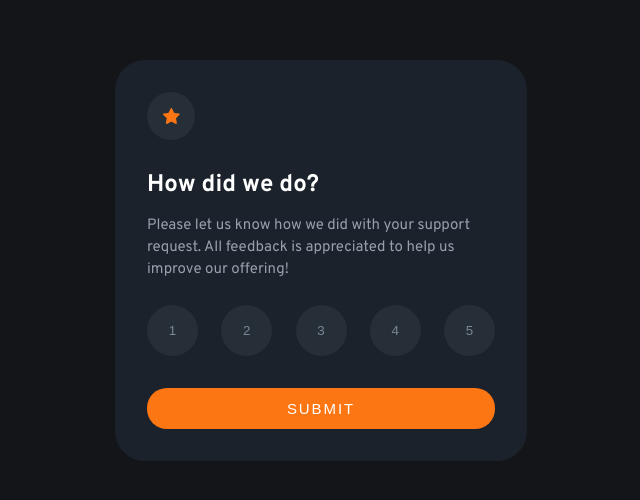
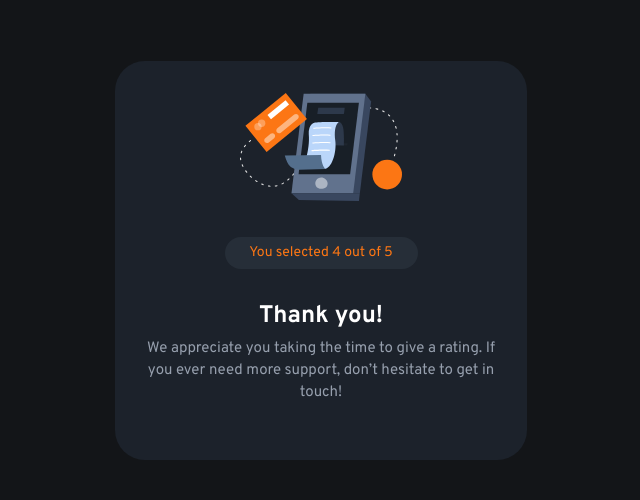
Before and after one commit to YashinN/FM-interactive-rating-component-submission, a React (Create React App) app: page / in a window 1280 px wide. Shown: the part 140-640 px from the top of the page, without its empty margins (319-959 px from the left). Built offline with nearby package versions, Linux system fonts and the light colour scheme.

Commit message:
Message screen ui complete for desktop

```diff
--- a/src/App.js
+++ b/src/App.js
@@ -1,12 +1,14 @@
 import LayoutMain from "./components/LayoutMain";
 import CardLayout from "./components/CardLayout";
 import RatingScreen from "./components/RatingScreen";
+import MessageScreen from "./components/MessageScreen";
 
 function App() {
   return (
     <LayoutMain>
       <CardLayout>
-        <RatingScreen />
+        {/* <RatingScreen /> */}
+        <MessageScreen />
       </CardLayout>
     </LayoutMain>
   );
--- a/src/components/CardLayout.module.css
+++ b/src/components/CardLayout.module.css
@@ -4,4 +4,5 @@
   min-width: 32.7rem;
   border-radius: 3rem;
   padding: 3.2rem;
+  text-align: center;
 }
--- /dev/null
+++ b/src/components/MessageScreen.js
@@ -0,0 +1,25 @@
+import styles from "./MessageScreen.module.css";
+import PaymentSvg from "./svg/Online payment_Two Color.svg";
+
+const MessageScreen = () => {
+  return (
+    <>
+      <img
+        className={styles.paymentImg}
+        src={PaymentSvg}
+        alt="mobile phone showing paymnet process"
+      />
+      <div className={styles.feedbackWrapper}>
+        <p className={styles.feedbackText}>You selected 4 out of 5</p>
+      </div>
+      <h1 className={styles.title}>Thank you!</h1>
+
+      <p className={styles.paragraph}>
+        We appreciate you taking the time to give a rating. If you ever need
+        more support, don’t hesitate to get in touch!
+      </p>
+    </>
+  );
+};
+
+export default MessageScreen;
--- /dev/null
+++ b/src/components/MessageScreen.module.css
@@ -0,0 +1,36 @@
+.title {
+  font-size: 2.4rem;
+  color: var(--text-white);
+  margin-bottom: 0.7rem;
+}
+
+.paragraph {
+  margin-bottom: 2.4rem;
+  font-size: var(--text);
+  font-size: 1.5rem;
+  color: var(--text-light-grey);
+  line-height: 2.2rem;
+}
+
+.feedbackWrapper {
+  margin: 0 auto;
+  margin-bottom: 3.2rem;
+  height: 3.2rem;
+  background-color: var(--bg-dark-blue);
+  display: flex;
+  justify-content: center;
+  align-items: center;
+  max-width: 193px;
+  border-radius: 2rem;
+}
+
+.feedbackText {
+  font-size: 1.4rem;
+  color: var(--accent-orange);
+  background-color: var(--bg-dark-blue);
+  max-width: 19.3rem;
+}
+
+.paymentImg {
+  margin-bottom: 3.2rem;
+}
--- a/src/components/RatingScreen.js
+++ b/src/components/RatingScreen.js
@@ -6,9 +6,9 @@ const ratings = [1, 2, 3, 4, 5];
 const RatingScreen = () => {
   return (
     <>
-      <span className={styles.starWrapper}>
+      <div className={styles.starWrapper}>
         <img src={Star} alt="Orange Star" />
-      </span>
+      </div>
       <h1 className={styles.title}>How did we do?</h1>
       <p className={styles.paragraph}>
         Please let us know how we did with your support request. All feedback is
```
Also changed, not shown: src/components/svg/Online payment_Two Color.svg (added).
